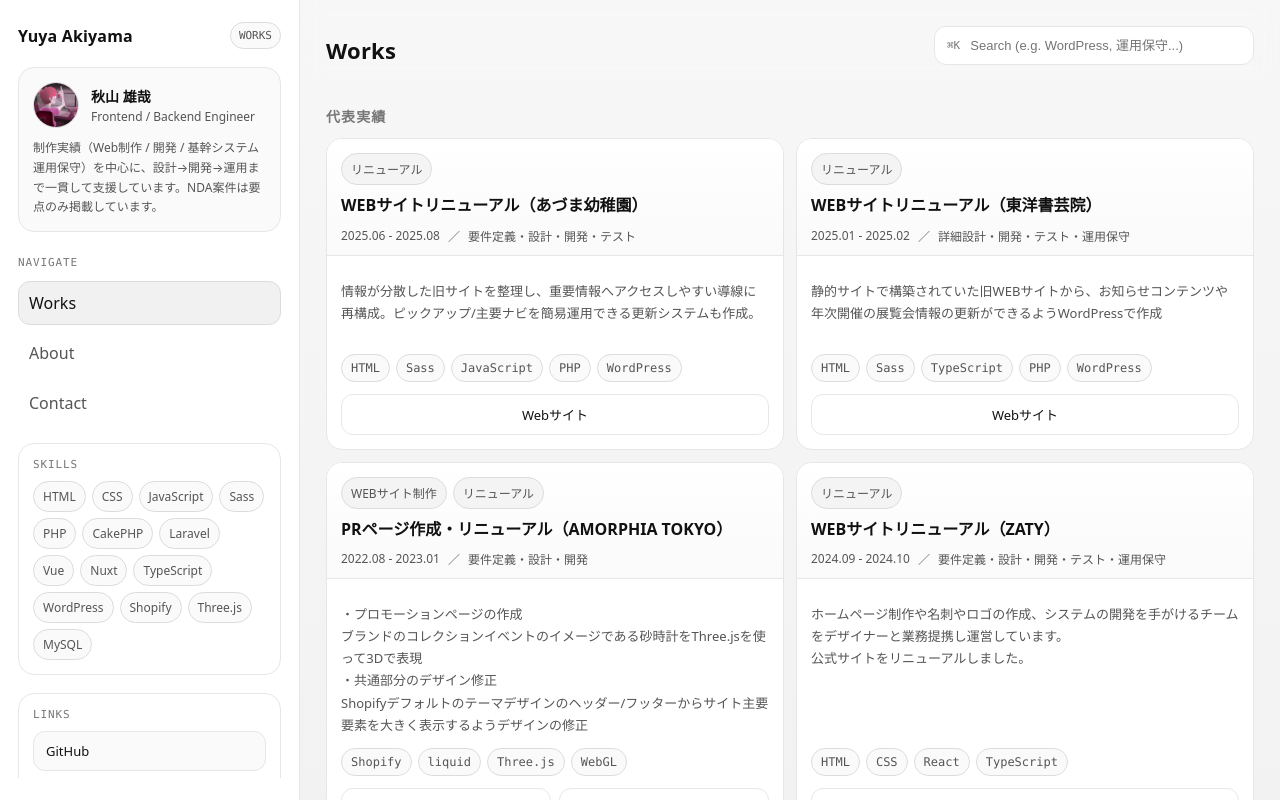
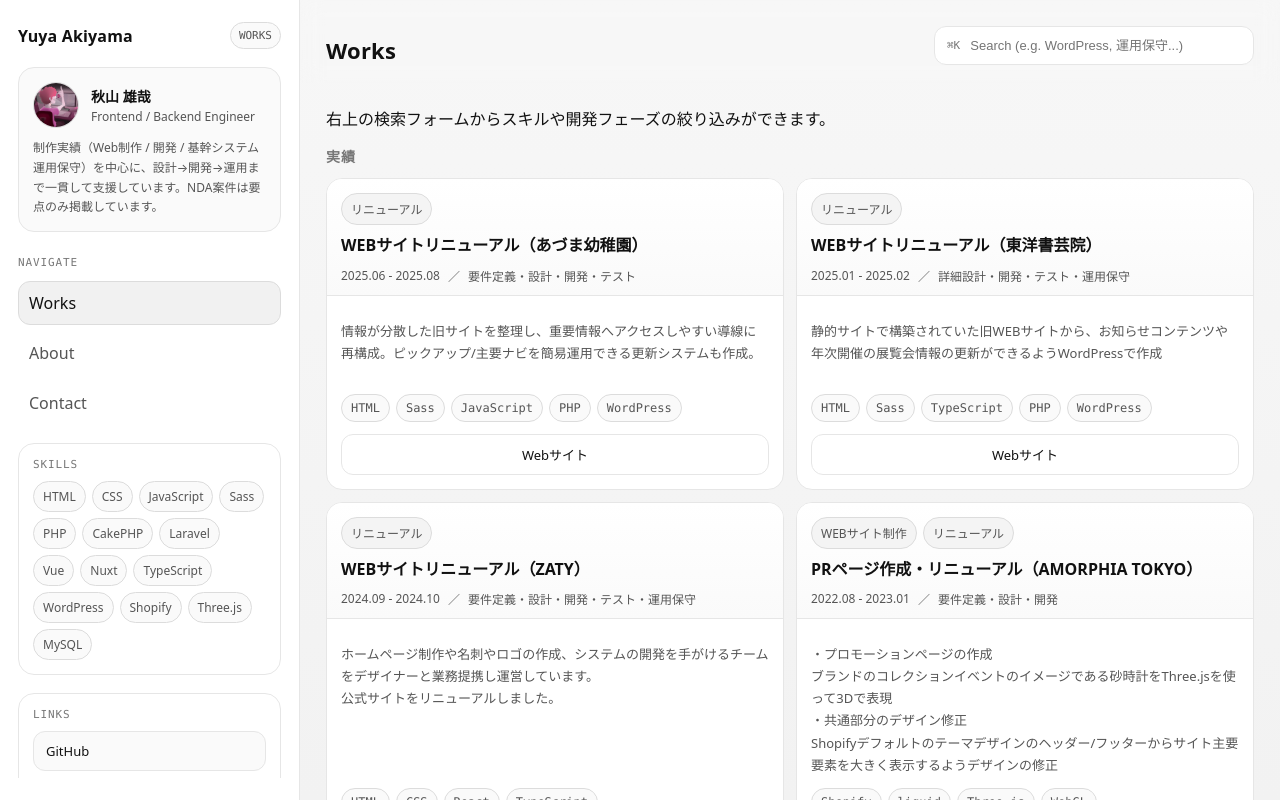
Before and after one commit to Zaty-Akiyama/portfolio, a Next.js app: page / in a window 1280 px wide. Shown: the top 800 px of the page. Built offline with nearby package versions, Linux system fonts and the light colour scheme.

Commit message:
実績の絞り込み作成

```diff
--- a/src/components/works/WorkCard.module.css
+++ b/src/components/works/WorkCard.module.css
@@ -7,6 +7,10 @@
   background: var(--panel);
   overflow: hidden;
   transition: transform 0.15s ease, border-color 0.15s ease, background 0.15s ease;
+}
+
+.mark {
+  background-color: rgb(223, 45, 1);
 }
 
 .top {
--- a/src/components/works/WorkCard.tsx
+++ b/src/components/works/WorkCard.tsx
@@ -1,25 +1,128 @@
 import styles from "./WorkCard.module.css";
 import { Project } from "@/types/project";
+import { normalizeKana } from "@/utils/normalizedText";
 
-export function WorkCard({ project }: { project: Project }) {
+const hiraToKata = (str: string) =>
+  str.replace(/[\u3041-\u3096]/g, (ch) =>
+    String.fromCharCode(ch.charCodeAt(0) + 0x60)
+  );
+
+const kataToHira = (str: string) =>
+  str.replace(/[\u30a1-\u30f6]/g, (ch) =>
+    String.fromCharCode(ch.charCodeAt(0) - 0x60)
+  );
+
+const escapeRegExp = (s: string) => s.replace(/[-/\\^$*+?.()|[\]{}]/g, "\\$&");
+
+const buildKwVariants = (kw: string) => {
+  const raw = kw.trim();
+  if (!raw) return [];
+
+  const nfkc = raw.normalize("NFKC");
+  const hira = kataToHira(nfkc);
+  const kata = hiraToKata(hira);
+
+  // normalizeKana が「カナ→ひら + 小文字化」とかなら、これも拾っておく
+  const norm = normalizeKana(raw);
+  const normKata = hiraToKata(norm);
+
+  return Array.from(
+    new Set([raw, nfkc, hira, kata, norm, normKata].filter(Boolean))
+  );
+};
+
+type Range = { start: number; end: number };
+
+const mergeRanges = (ranges: Range[]) => {
+  if (ranges.length === 0) return [];
+  const sorted = [...ranges].sort((a, b) => a.start - b.start);
+
+  const merged: Range[] = [sorted[0]];
+  for (let i = 1; i < sorted.length; i++) {
+    const prev = merged[merged.length - 1];
+    const cur = sorted[i];
+
+    if (cur.start <= prev.end) {
+      prev.end = Math.max(prev.end, cur.end);
+    } else {
+      merged.push(cur);
+    }
+  }
+  return merged;
+};
+
+export function WorkCard({
+  project,
+  keywords,
+}: {
+  project: Project;
+  keywords?: string[];
+}) {
+  const markText = (text: string) => {
+    if (!keywords || keywords.length === 0) return text;
+
+    const ranges: Range[] = [];
+
+    keywords.forEach((kw) => {
+      const variants = buildKwVariants(kw);
+
+      variants.forEach((v) => {
+        if (!v) return;
+        const re = new RegExp(escapeRegExp(v), "gi");
+
+        let m: RegExpExecArray | null;
+        while ((m = re.exec(text)) !== null) {
+          ranges.push({ start: m.index, end: m.index + m[0].length });
+
+          // 空文字対策（念のため）
+          if (m.index === re.lastIndex) re.lastIndex++;
+        }
+      });
+    });
+
+    const merged = mergeRanges(ranges);
+    if (merged.length === 0) return text;
+
+    const nodes: React.ReactNode[] = [];
+    let cursor = 0;
+
+    merged.forEach((r, i) => {
+      if (cursor < r.start) {
+        nodes.push(text.slice(cursor, r.start));
+      }
+      nodes.push(
+        <mark key={`m-${i}`} className={styles.mark}>
+          {text.slice(r.start, r.end)}
+        </mark>
+      );
+      cursor = r.end;
+    });
+
+    if (cursor < text.length) {
+      nodes.push(text.slice(cursor));
+    }
+
+    return <span>{nodes}</span>;
+  };
+
   return (
     <article className={styles.card}>
       <div className={styles.top}>
         <div className={styles.labels}>
           {project.labels?.map((l) => (
             <span key={l} className={styles.label}>
-              {l}
+              {markText(l)}
             </span>
           ))}
-          <span className={styles.label}>{project.category}</span>
+          <span className={styles.label}>{markText(project.category)}</span>
         </div>
 
-        <h3 className={styles.title}>{project.title}</h3>
+        <h3 className={styles.title}>{markText(project.title)}</h3>
 
         <div className={styles.meta}>
-          <span>{project.period}</span>
+          <span>{markText(project.period)}</span>
           <span>／</span>
-          <span>{project.role}</span>
+          <span>{markText(project.role)}</span>
         </div>
       </div>
 
@@ -28,7 +131,7 @@ export function WorkCard({ project }: { project: Project }) {
           <p className={styles.desc}>
             {project.summary.split(/\r?\n/).map((line, i, arr) => (
               <span key={i}>
-                {line}
+                {markText(line)}
                 {i < arr.length - 1 && <br />}
               </span>
             ))}
@@ -39,7 +142,7 @@ export function WorkCard({ project }: { project: Project }) {
           <div className={styles.pills}>
             {project.stack.map((s) => (
               <span key={s} className={styles.pill}>
-                {s}
+                {markText(s)}
               </span>
             ))}
           </div>
--- a/src/components/works/WorksPage.tsx
+++ b/src/components/works/WorksPage.tsx
@@ -6,34 +6,62 @@ import { projects } from "@/data/projects";
 import { SearchBox } from "@/components/ui/SearchBox";
 import { WorksSection } from "./WorksSection";
 
+import { normalizeKana } from "@/utils/normalizedText";
+
+const getStartDateMs = (period: string) => {
+  const start = period.split("-")[0]?.trim() ?? "";
+  return new Date(start.replace(/\./g, "/")).getTime();
+};
+
 export function WorksPage() {
   const [q, setQ] = useState("");
 
-  const filtered = useMemo(() => {
-    const rowKeyword = q.trim().toLowerCase();
-    if (!rowKeyword) return projects;
+  const baseProjects = useMemo(() => {
+    return projects
+      .map((p) => ({ ...p, count: 0 }))
+      .sort((a, b) => getStartDateMs(b.period) - getStartDateMs(a.period))
+      .sort((a, b) => {
+        if (a.featured && !b.featured) return -1;
+        if (!a.featured && b.featured) return 1;
+        return 0;
+      });
+  }, []);
 
-    const keywords = rowKeyword.split(/\s+|,+/);
+  const filteredProjects = useMemo(() => {
+    const raw = q.trim();
+    if (!raw) return baseProjects;
 
-    return projects.filter((p) => {
-      const hay = [
+    const keywords = normalizeKana(raw)
+      .split(/\s+|,+/)
+      .filter(Boolean);
+
+    const withCount = baseProjects.map((p) => {
+      const hay = normalizeKana(
+        [
           p.title,
           p.category,
           p.period,
           p.role,
           p.summary,
           ...(p.stack ?? []),
-        ...(p.labels ?? []),
-      ]
-        .join(" ")
-        .toLowerCase();
+        ].join(" ")
+      );
 
-      return keywords.every((kw) => hay.includes(kw));
+      const count = keywords.reduce((acc, kw) => {
+        return hay.includes(kw) ? acc + 1 : acc;
+      }, 0);
+
+      return { ...p, count };
     });
-  }, [q]);
 
-  const featured = filtered.filter((p) => p.featured);
-  const all = filtered.filter((p) => !p.featured);
+    const filtered = withCount.filter((p) => p.count > 0);
+
+    return filtered.sort((a, b) => {
+      const countDiff = b.count - a.count;
+      if (countDiff !== 0) return countDiff;
+      return getStartDateMs(b.period) - getStartDateMs(a.period);
+    });
+  }, [q, baseProjects]);
 
   return (
     <>
@@ -46,13 +74,14 @@ export function WorksPage() {
           <SearchBox value={q} onChange={setQ} />
         </div>
       </header>
+
       <div className={styles.content}>
-        <WorksSection
-          id="featured"
-          title="代表実績"
-          projects={featured}
-        />
-        <WorksSection id="all" title="その他の実績" projects={all} />
+        <p className="sub">
+          右上の検索フォームからスキルや開発フェーズの絞り込みができます。
+        </p>
+
+        <WorksSection id="featured" title="実績" projects={filteredProjects} keywords={q} />
+
         <footer className={styles.footer}>
           <div>© Yuya Akiyama</div>
           <div className={styles.footerNote}>最終更新: 2026年01月05日</div>
--- a/src/components/works/WorksSection.tsx
+++ b/src/components/works/WorksSection.tsx
@@ -7,12 +7,18 @@ export function WorksSection({
   title,
   note,
   projects,
+  keywords,
 }: {
   id: string;
   title: string;
   note?: string;
   projects: Project[];
+  keywords?: string;
 }) {
+  const keywordsArray = keywords
+    ? keywords.trim().toLowerCase().split(/\s+|,+/)
+    : [];
+
   return (
     <section className={styles.section} id={id}>
       <div className={styles.head}>
@@ -22,7 +28,7 @@ export function WorksSection({
 
       <div className={styles.grid}>
         {projects.map((p) => (
-          <WorkCard key={p.id} project={p} />
+          <WorkCard key={p.id} project={p} keywords={keywordsArray} />
         ))}
       </div>
     </section>
--- /dev/null
+++ b/src/utils/normalizedText.ts
@@ -0,0 +1,9 @@
+const kataToHira = (str: string) => {
+  return str.replace(/[\u30a1-\u30f6]/g, (ch) =>
+    String.fromCharCode(ch.charCodeAt(0) - 0x60)
+  );
+};
+
+export const normalizeKana = (str: string) => {
+  return kataToHira(str.normalize("NFKC")).toLowerCase();
+};
```
Lines whose indentation alone changed are shown as unchanged.
